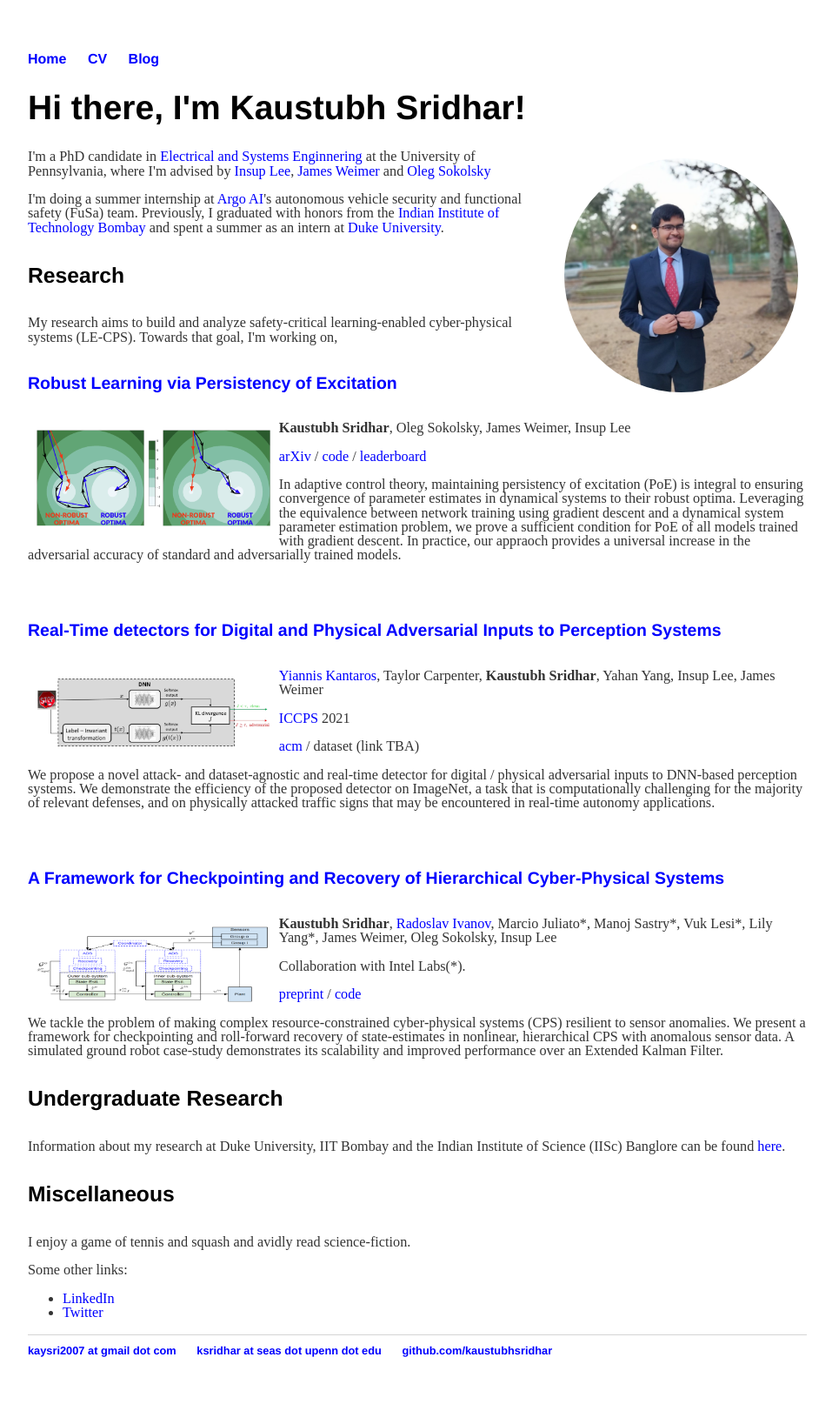
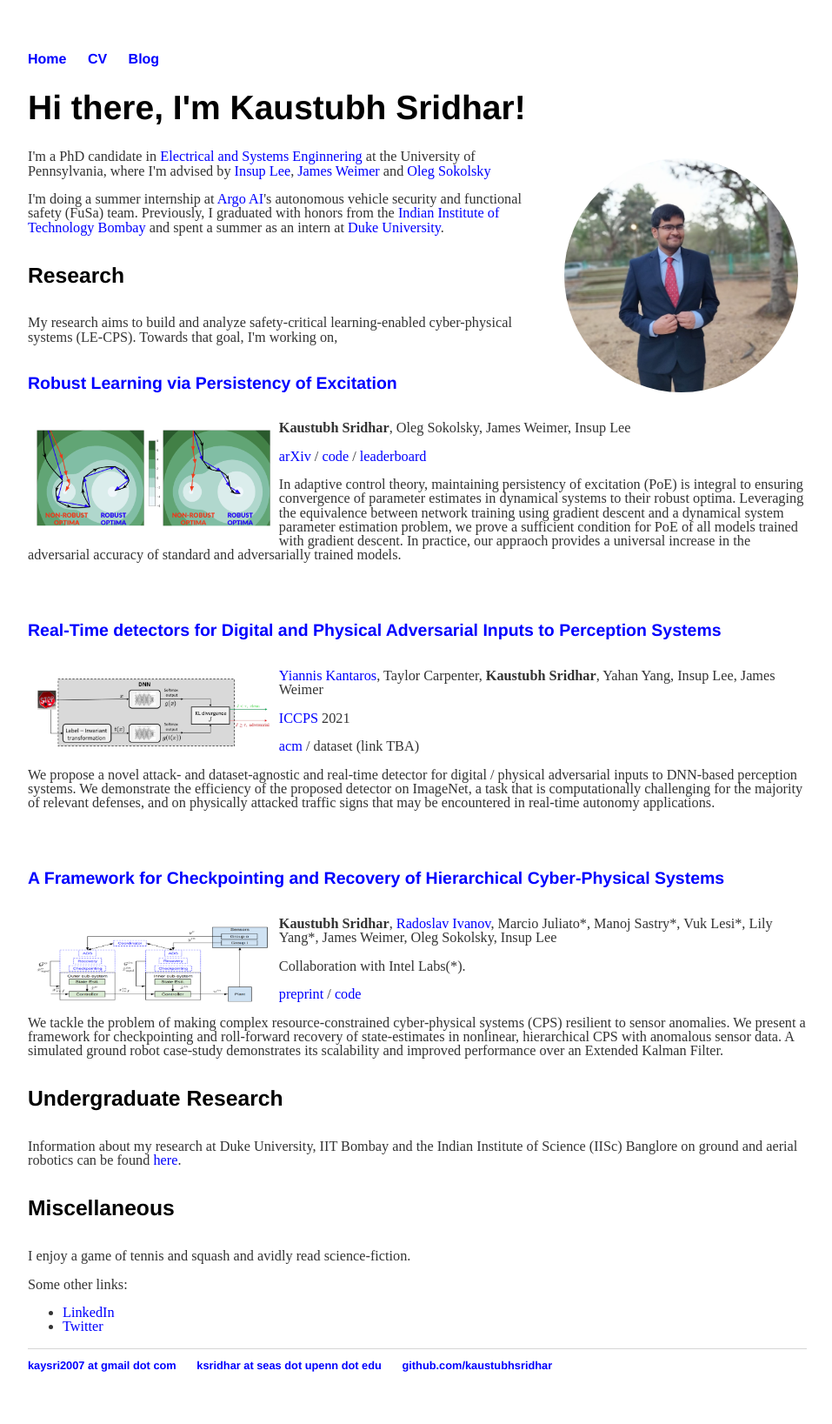
Before and after one commit to kaustubhsridhar/kaustubhsridhar_old.github.io, a Jekyll site: the page built from index.html, in a window 1280 px wide. Shown: the whole page at 87% size, without its empty margins (160-1117 px from the left). Built offline with Jekyll 4.4.1, drawn with Linux system fonts in a browser that asks for light colours.

Commit message:
updated index

```diff
--- a/index.html
+++ b/index.html
@@ -42,7 +42,7 @@ title: Welcome To My Homepage
 
 
 	<h4>Undergraduate Research</h4>
-	<p>Information about my research at Duke University, IIT Bombay and the Indian Institute of Science (IISc) Banglore can be found <a href="https://kaustubhsridhar.github.io/undergrad.html">here</a>.</p>
+	<p>Information about my research at Duke University, IIT Bombay and the Indian Institute of Science (IISc) Banglore on ground and aerial robotics can be found <a href="https://kaustubhsridhar.github.io/undergrad.html">here</a>.</p>
 
 	<h4>Miscellaneous</h4>
 	<p>I enjoy a game of tennis and squash and avidly read science-fiction.</p>
```
